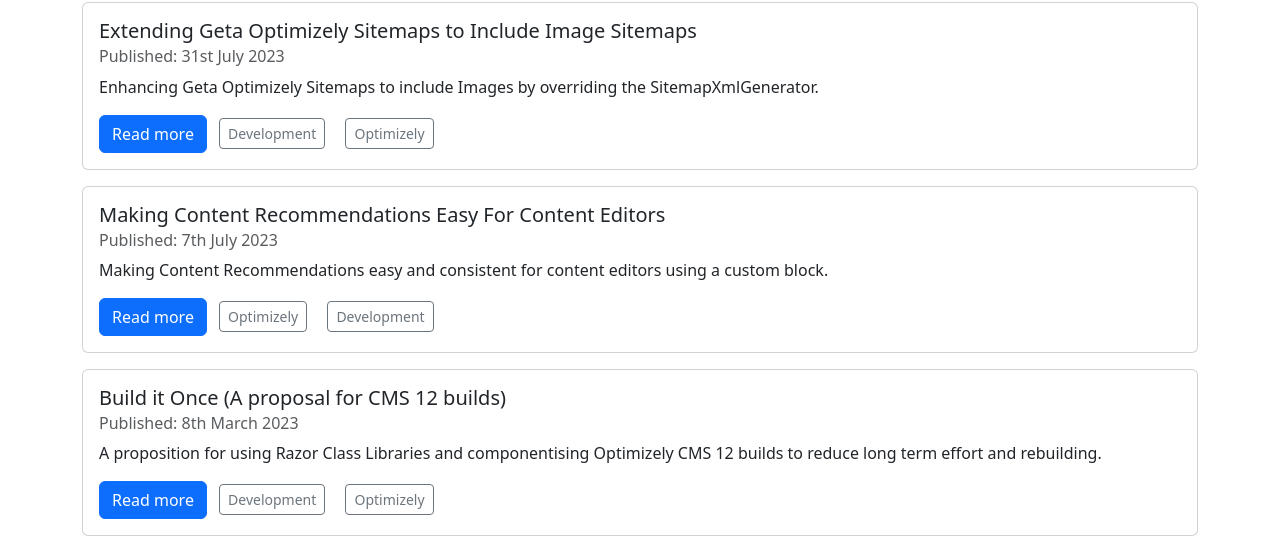
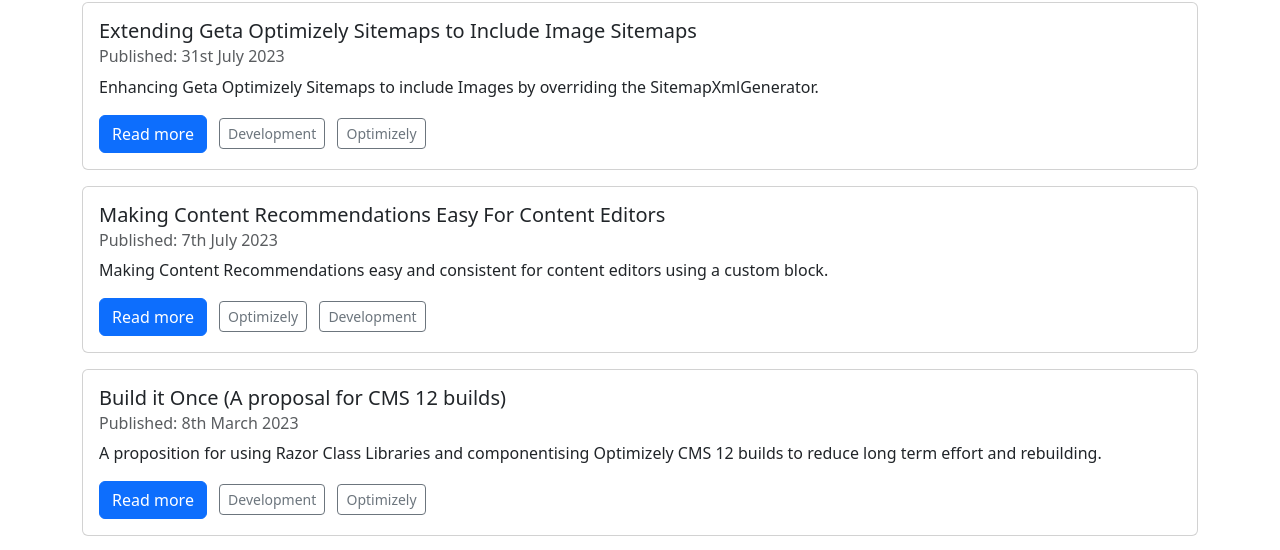
Before and after one commit to GeekInTheNorth/GeekInTheNorth.github.io, a Jekyll site: the page built from README.md, in a window 1280 px wide and 900 px high. Shown: the part 322-872 px from the top of the window. Built offline with Jekyll 4.4.1, drawn with Linux system fonts in a browser that asks for light colours.

Commit message:
Update homepage.html

```diff
--- a/_layouts/homepage.html
+++ b/_layouts/homepage.html
@@ -12,9 +12,9 @@
             <h5 class="card-title">{{ post.title }}</h5>
             <h6 class="card-subtitle mb-2 text-muted">Published: {{ post.date | date_to_long_string: "ordinal" }}</h6>
             <p class="card-text">{{ post.description }}</p>
-            <a href="{{ post.url }}" class="btn btn-primary">Read more</a>
+            <a href="{{ post.url }}" class="btn btn-primary me-2">Read more</a>
             {% for category in post.categories %}
-                <a href="/article/list/{{ category | downcase }}" class="btn btn-outline-secondary btn-sm mx-2">{{ category }}</a>
+                <a href="/article/list/{{ category | downcase }}" class="btn btn-outline-secondary btn-sm me-2">{{ category }}</a>
             {% endfor %}
         </div>
       </div>
```
